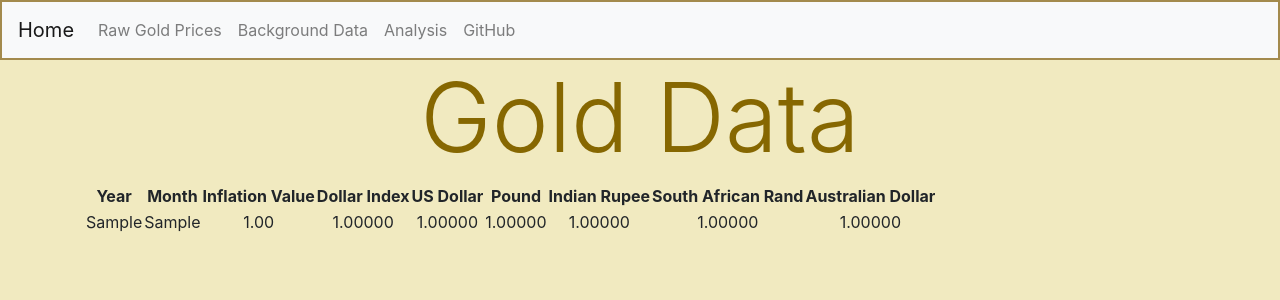
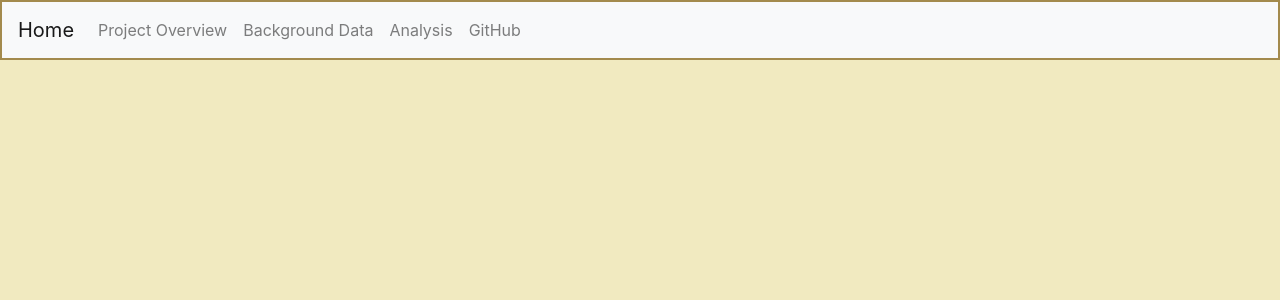
Before and after one commit to cjvilla/Gold-Projections, a Flask app: page /page2 in a window 1280 px wide. Shown: the top 300 px of the page. Run offline with Flask 2, Linux system fonts and the light colour scheme; tables that the repository leaves empty hold one stand-in row (values such as "Sample post"); some libraries are stand-ins or nearby versions.

Commit message:
Update page2.html

```diff
--- a/templates/page2.html
+++ b/templates/page2.html
@@ -24,7 +24,7 @@
   <div class="collapse navbar-collapse" id="navbarNav">
     <ul class="navbar-nav">
       <li class="nav-item">
-          <a class="nav-link" href="/price">Raw Gold Prices</a>
+        <a class="nav-link" href="/overview">Project Overview</a>
       </li>
       <li class="nav-item">
         <a class="nav-link" href="/page2">Background Data</a>
@@ -34,6 +34,7 @@
       </li>
       <li class="nav-item">
         <a class="nav-link" href="https://github.com/cjvilla/Gold-Projections.git">GitHub</a>
+      </li>
     </ul>
   </div>
 </nav>
@@ -43,14 +44,19 @@
 
 <body>
 
+
+
+
+
+<!--
   <div class="container text-center">
-    <h1 class="display-1">Gold Data</h1>
+    <h1 class="display-1">Gold Data</h1> -->
     <!-- <div class = "container">
       <h2>Search for Country / Year</h2>
       <input type="text" id="myInput" onkeyup="myFunction()" placeholder="Search for Country..">
       <input type="text" id="myInput2" onkeyup="myFunction2()" placeholder="Search for Year..">
     </div> -->
-    <div>
+    <!-- <div>
       <table id = "myTable">
         <thead>
           <tr>
@@ -84,4 +90,4 @@
       </table>
     </div>
 </div>
-</body>
+</body> -->
```
Lines whose indentation alone changed are shown as unchanged.
